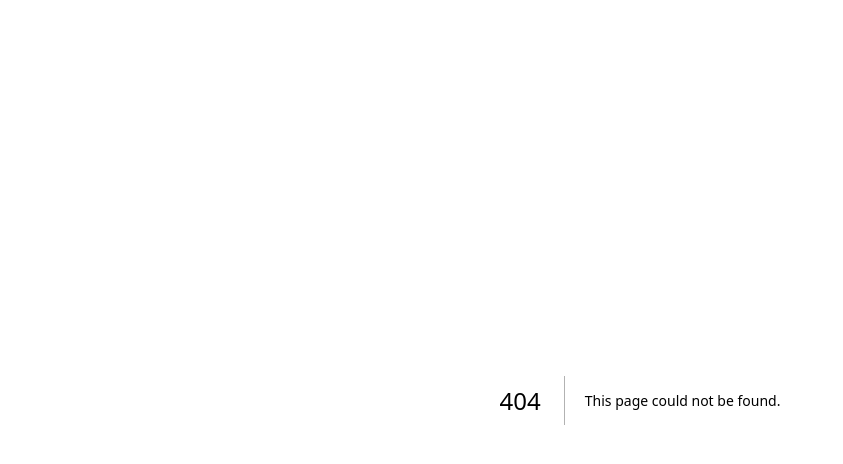
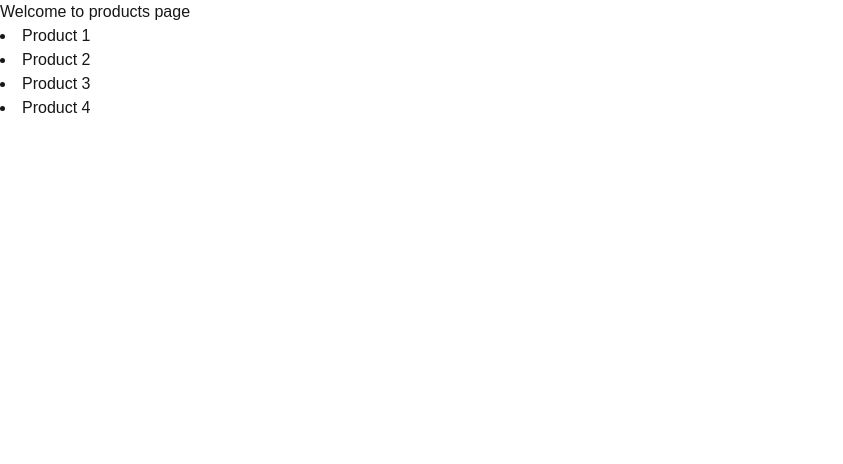
Before and after one commit to mayyu9/next-routing, a Next.js app: page /product in a window 1280 px wide. Before the commit this address had no page. Shown: the top 464 px of the page, without its empty margins (0-843 px from the left). Built offline with nearby package versions, Linux system fonts and the light colour scheme.

Commit message:
dynamic routes s4

```diff
--- /dev/null
+++ b/src/app/product/[productId]/page.tsx
@@ -0,0 +1,9 @@
+export default function ProductDetailedPage({ params }: {
+    params : {
+        productId: string
+    }
+}) {
+    return(
+        <h1>Product detail page for product id {params.productId} </h1>
+    )
+};
--- /dev/null
+++ b/src/app/product/page.tsx
@@ -0,0 +1,11 @@
+export default function ProductsDetailsPage() {
+    return(
+        <>
+        <h1> Welcome to products page</h1>
+        <li>Product 1</li>
+        <li>Product 2</li>
+        <li>Product 3</li>
+        <li>Product 4</li>
+        </>
+    )
+};
```
Also changed, not shown: routing.txt.
